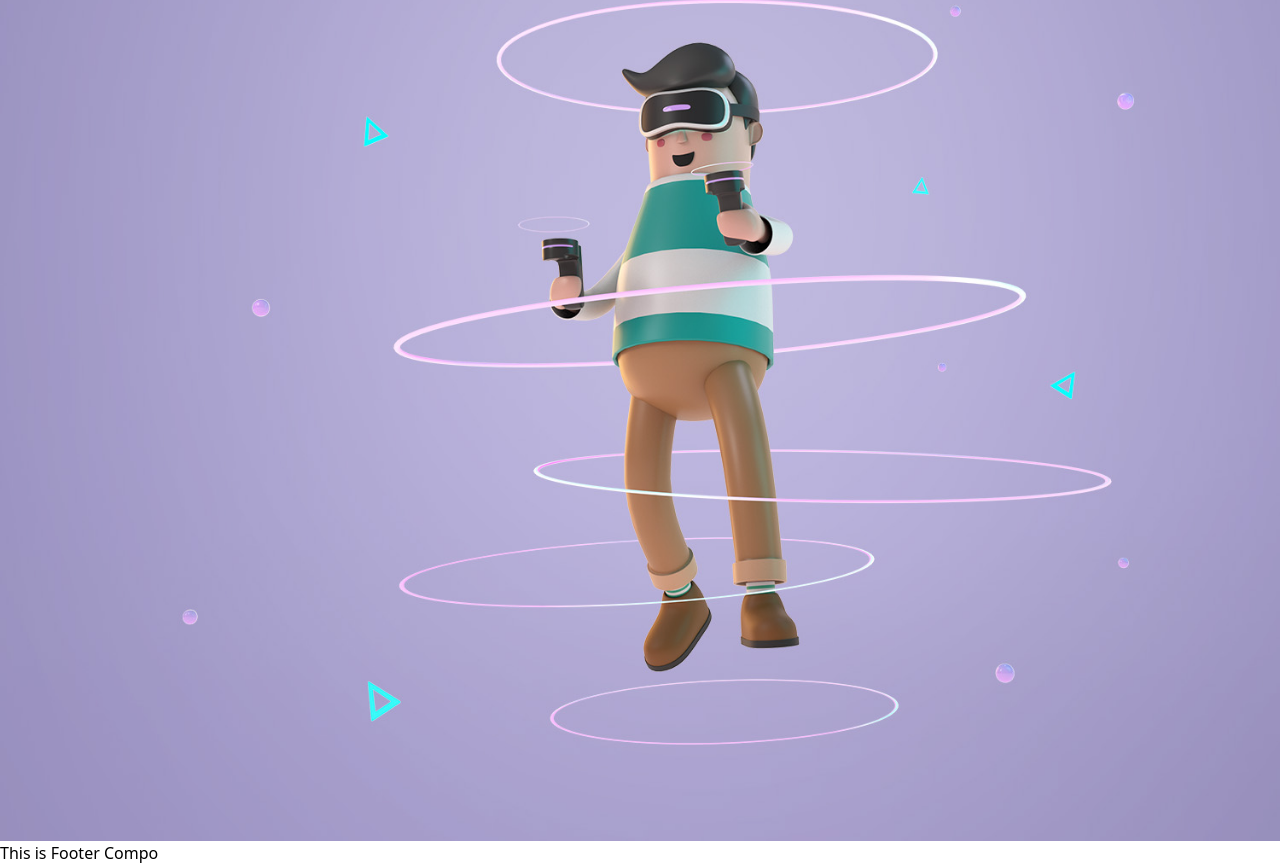
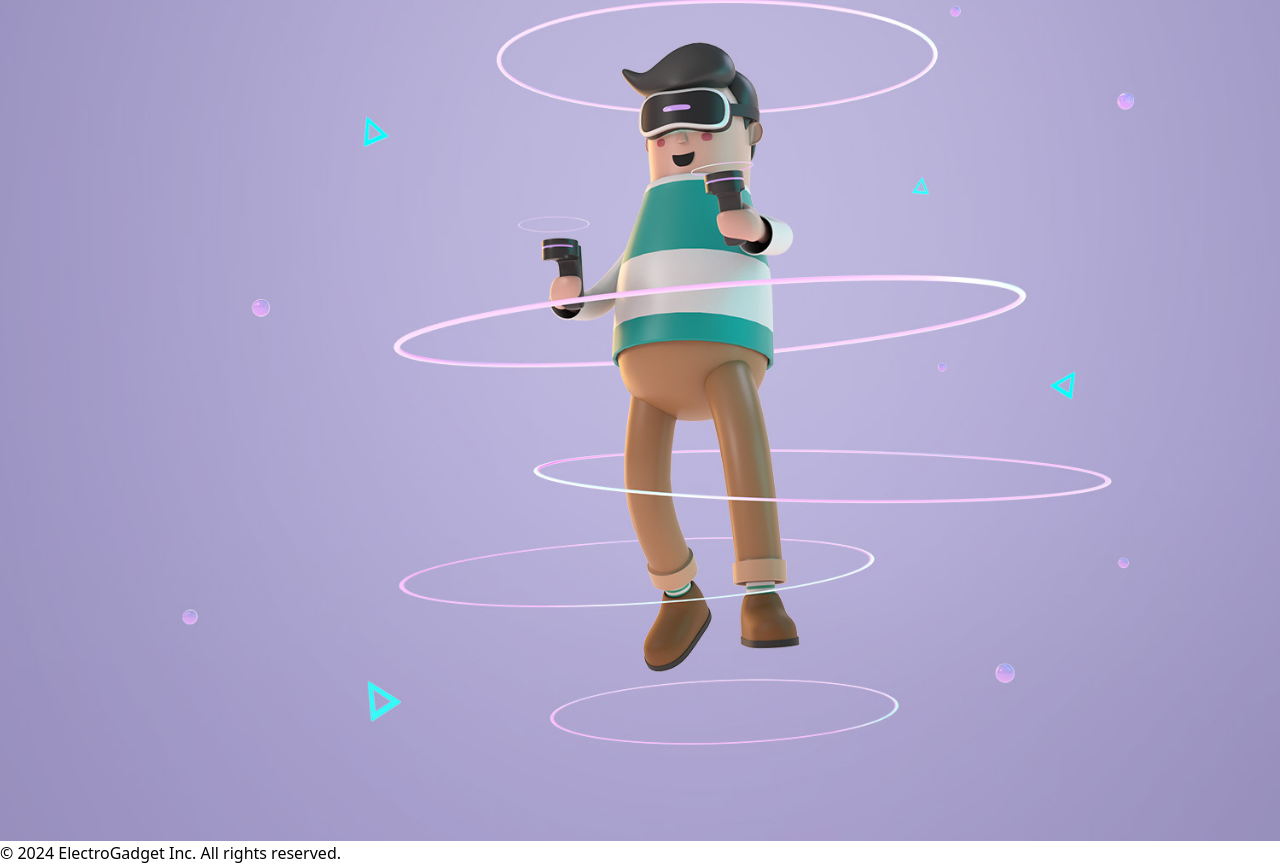
Before and after one commit to Miftahulislam2001/Elactro_products_gadget, a React (Vite) app: page / in a window 1280 px wide. Shown: the part 3071-3936 px from the top of the page. Built offline with nearby package versions, Linux system fonts and the light colour scheme.

Commit message:
Footer Section complated

```diff
--- a/src/App.jsx
+++ b/src/App.jsx
@@ -1,14 +1,15 @@
-import React from 'react';
-import Header from './components/Header';
-import { Outlet } from 'react-router-dom';
-import Footer from './components/Footer';
+import React from "react";
+import Header from "./components/Header";
+import { Outlet } from "react-router-dom";
+import Footer from "./components/Footer";
 
 const App = () => {
   return (
     <div>
-      <Header></Header>
-      <Outlet></Outlet>
-      <Footer></Footer>
+      <Header/>
+      <div className="min-h-[calc(100vh-137px)]">
+      <Outlet/></div>
+      <Footer/>
     </div>
   );
 };
--- a/src/components/Footer.jsx
+++ b/src/components/Footer.jsx
@@ -1,11 +1,12 @@
-import React from 'react';
-
 const Footer = () => {
     return (
-        <div>
-            <h3>This is Footer Compo</h3>
+      <footer className='divide-y  text-gray-800'>
+        <div></div>
+        <div className='py-6 text-sm text-center text-gray-400'>
+          © 2024 ElectroGadget Inc. All rights reserved.
         </div>
-    );
-};
+      </footer>
+    )
+  }
 
-export default Footer;
+  export default Footer
```
